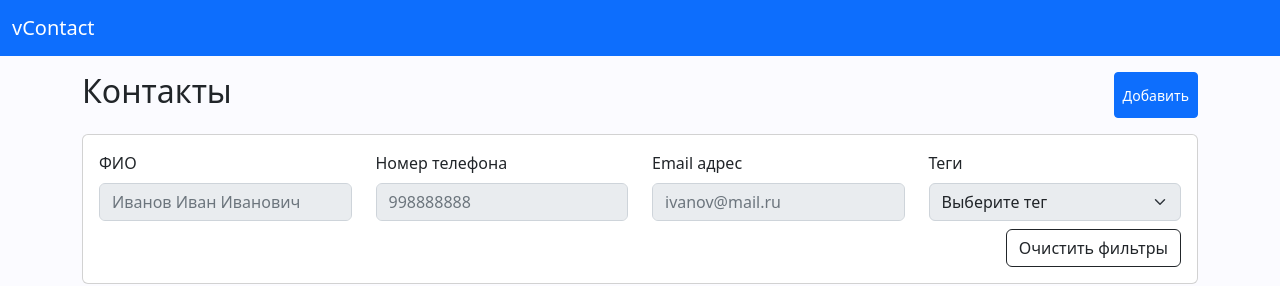
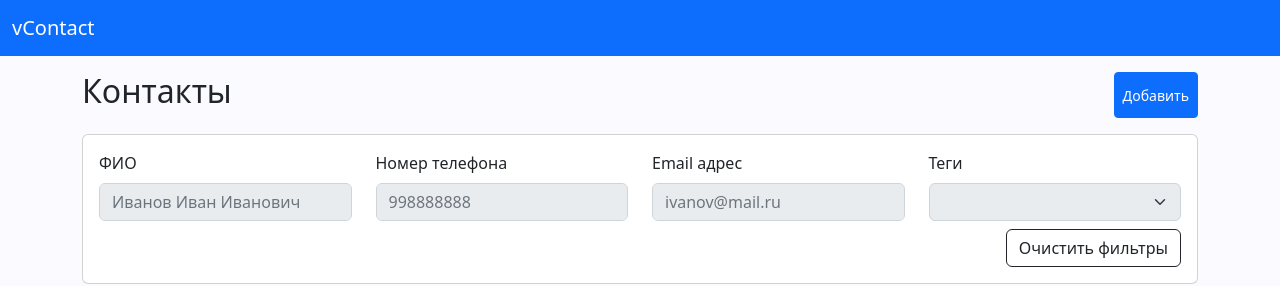
Before and after one commit to NasimYus/v-contact, a Vue app: page /contacts in a window 1280 px wide. Shown: the top 286 px of the page. Built offline with nearby package versions, Linux system fonts and the light colour scheme.

Commit message:
BUG_FIX: type errors fix

```diff
--- a/src/components/contacts/ContactUpdateModal.vue
+++ b/src/components/contacts/ContactUpdateModal.vue
@@ -99,7 +99,7 @@ function updateContact(): void {
             <div class="mb-3">
               <label for="tags" class="form-label">Теги</label>
               <select v-model="newContact.tag" class="form-select" id="tags" required>
-                <option selected :value="{}">Выберите тег</option>
+                <option selected :value="null">Выберите тег</option>
                 <option v-for="tag in storeTags" :key="tag.id" :value="tag">{{ tag.label }}</option>
               </select>
             </div>
--- a/src/components/contacts/ContactsCreateModal.vue
+++ b/src/components/contacts/ContactsCreateModal.vue
@@ -11,7 +11,7 @@ const newContact = ref<TContact>({
   fullName: '',
   phone: '',
   email: '',
-  tag: {}
+  tag: null
 })
 const loading = ref<boolean>(false)
 const modalRef = ref(null)
@@ -21,7 +21,7 @@ function clearForm(): void {
     fullName: '',
     phone: '',
     email: '',
-    tag: {}
+    tag: null
   }
   Modal.getInstance(modalRef.value!)?.hide()
 }
--- a/src/components/contacts/ContactsFilters.vue
+++ b/src/components/contacts/ContactsFilters.vue
@@ -11,16 +11,16 @@ const query = ref<TQuery>({
   fullName: '',
   phone: '',
   email: '',
-  tag: {}
+  tag: ''
 })
 
-function filterContacts(data: { key: string; value?: string | TTag }) {
+function filterContacts(data: { key: string; value: string | TTag }) {
   if (data.key === 'clear') {
     query.value = {
       fullName: '',
       phone: '',
       email: '',
-      tag: {}
+      tag: ''
     }
   }
   storeFilterContacts(data)
@@ -85,7 +85,7 @@ function filterContacts(data: { key: string; value?: string | TTag }) {
         </div>
       </form>
       <div class="d-flex justify-content-end">
-        <button class="btn btn-outline-dark" @click="filterContacts({ key: 'clear' })">
+        <button class="btn btn-outline-dark" @click="filterContacts({ key: 'clear', value: '' })">
           Очистить фильтры
         </button>
       </div>
--- a/src/stores/contacts.ts
+++ b/src/stores/contacts.ts
@@ -9,7 +9,7 @@ type TState = {
 }
 
 type TActions = {
-  filterContacts: (data: { key: string; value?: string | TTag }) => void
+  filterContacts: (data: { key: string; value: string | TTag }) => void
   addContact: (contact: TContact) => void
   getContact: (id: number | string) => void
   editContact: (contact: TContact) => void
@@ -58,9 +58,11 @@ export const useContactsStore = defineStore<string, TState, Record<string, never
         if (data.key === 'clear') {
           this.filteredContacts = JSON.parse(JSON.stringify(this.contacts))
         } else if (data.key === 'tag') {
-          this.filteredContacts = this.contacts.filter((contact) => contact.tag.id === data.value)
+          // @ts-ignore
+          this.filteredContacts = this.contacts.filter((contact) => contact.tag.id === data?.value)
         } else {
           this.filteredContacts = this.contacts.filter((contact) =>
+            // @ts-ignore
             contact[data.key].includes(data.value)
           )
         }
--- a/src/types/contacts.ts
+++ b/src/types/contacts.ts
@@ -8,7 +8,7 @@ export type TContact = {
   fullName: string
   phone: string
   email: string
-  tag: TTag | {}
+  tag: TTag | null
   id?: number
 }
 
@@ -16,5 +16,5 @@ export type TQuery = {
   fullName: string
   phone: string
   email: string
-  tag: TTag | {}
+  tag: TTag | ''
 }
--- a/src/views/contacts/ContactsIndex.vue
+++ b/src/views/contacts/ContactsIndex.vue
@@ -69,7 +69,7 @@ const ContactsFilters = defineAsyncComponent(
                 }}</span>
               </td>
               <td>
-                <button class="btn btn-danger btn-sm" @click="deleteContact(contact.id)">
+                <button class="btn btn-danger btn-sm" @click="deleteContact(contact.id ? contact.id : 0)">
                   Удалить
                 </button>
               </td>
```
Also changed, not shown: 16 other files (tests, documents, lock files or other folders).
